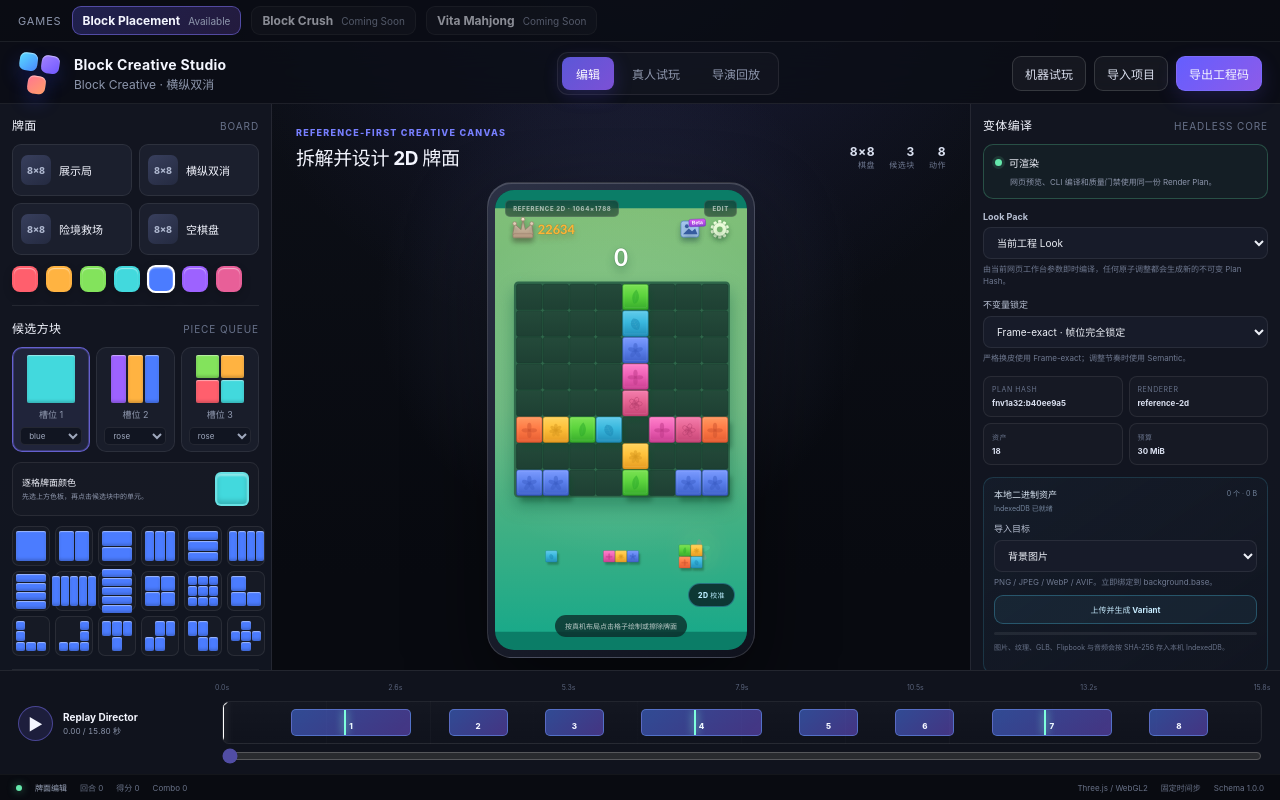
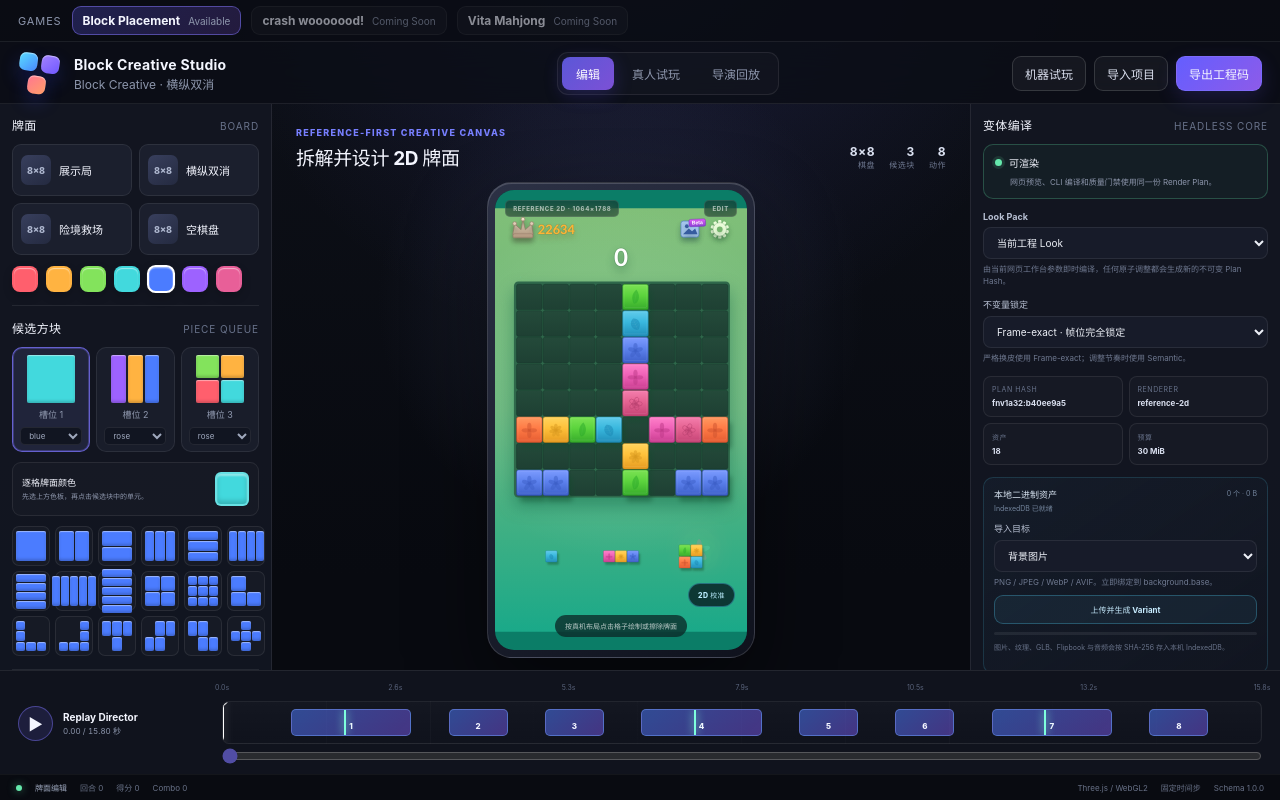
Before and after one commit to dongyuan21/block-creative-studio, a React (Vite) app: page / in a window 1280 px wide. Built offline with nearby package versions, Linux system fonts and the light colour scheme.

Commit message:
rename: show crash wooooood! instead of Block Crush
Replace the public game name in the studio Coming Soon card,
README, and remaining product copy. Technical game IDs stay
block-crush-drop.

Co-authored-by: dongyuan <dongyuan21@users.noreply.github.com>

```diff
--- a/src/bootstrap/platformBootstrap.ts
+++ b/src/bootstrap/platformBootstrap.ts
@@ -10,7 +10,7 @@ export const VITA_MAHJONG_SOLITAIRE_GAME_ID = 'vita-mahjong-solitaire';
 const comingSoon: GameStudioModule[] = [
   {
     gameId: BLOCK_CRUSH_DROP_GAME_ID,
-    displayName: 'Block Crush',
+    displayName: 'crash wooooood!',
     status: 'coming-soon',
     description: 'Diagnostic Slice 完成后接入',
   },
```
Also changed, not shown: tests/games/block-crush-drop/fakeCrushPackage.ts (+1 -1 lines), 4 other files (tests, documents, lock files or other folders).
